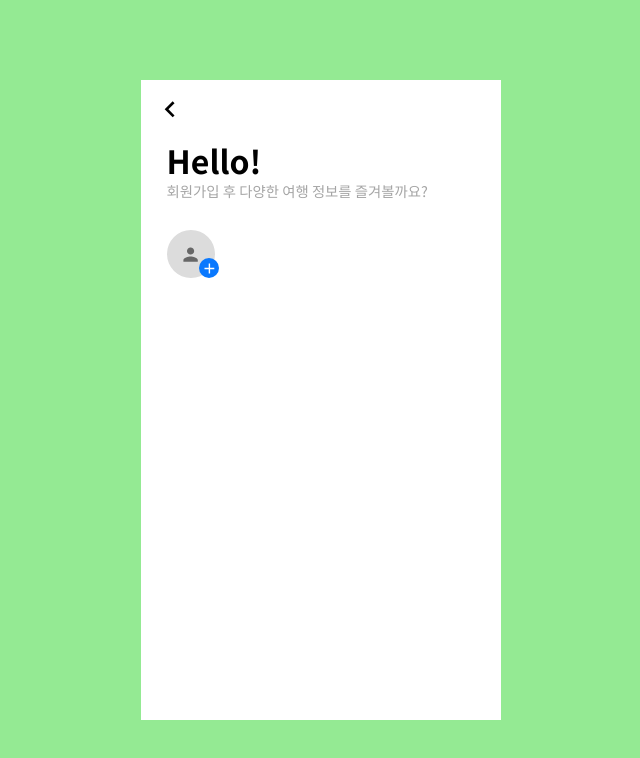
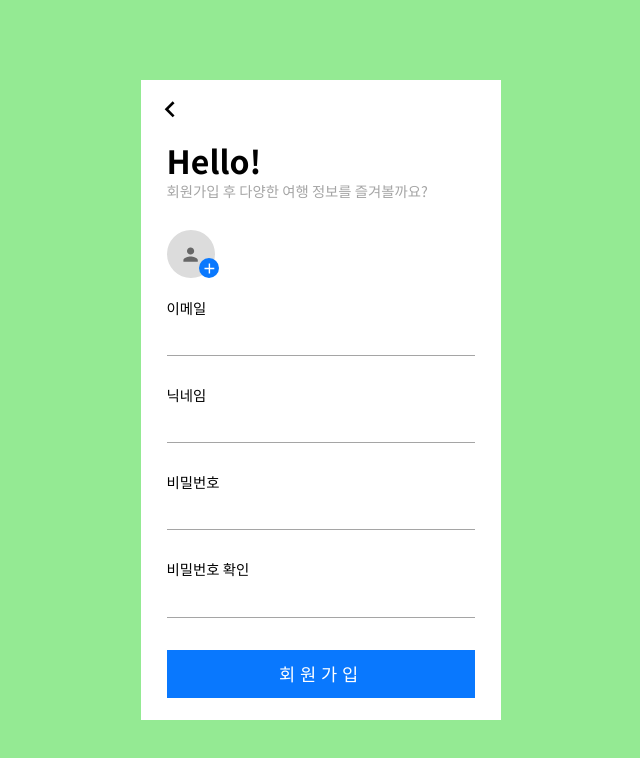
Before and after one commit to dev4us/interpark-study-ui, a React (Create React App) app: page /signup in a window 1280 px wide. Shown: the top 758 px of the page, without its empty margins (319-959 px from the left). Built offline with nearby package versions, Linux system fonts and the light colour scheme.

Commit message:
[FE] 회원가입 페이지 완성

```diff
--- a/src/Routes/SignUp/index.js
+++ b/src/Routes/SignUp/index.js
@@ -1,5 +1,6 @@
 import React, {useState} from "react";
 import styled, {css} from "styled-components";
+import { withRouter } from "react-router-dom";
 
 import { GoPlusSmall } from "react-icons/go";
 import { IoMdPerson } from "react-icons/io";
@@ -8,7 +9,7 @@ import LineHeader from "../../Components/LineHeader";
 
 import avatar from "../../Assets/Images/avatar.jpg";
 
-const SignUp = () => {
+const SignUp = ({history}) => {
   const [isUpload, handleUpload] = useState(false);
   return (
     <>
@@ -17,6 +18,7 @@ const SignUp = () => {
         <TitleFrame>
           <MainTitle>Hello!</MainTitle>
           <SubTitle>회원가입 후 다양한 여행 정보를 즐겨볼까요?</SubTitle>
+        </TitleFrame>
         <SignUpFrame>
           <ProfileImage uploaded={isUpload} onClick={() => handleUpload(!isUpload)}>
             <ThumbnailFrame uploadImage={isUpload ? avatar : ''}>
@@ -32,12 +34,32 @@ const SignUp = () => {
                 )
               }
           </ProfileImage>
+          <InputName>이메일</InputName>
+          <InputFrame>
+              <InputTag type="text"></InputTag>
+          </InputFrame>
+          <InputName>닉네임</InputName>
+          <InputFrame>
+              <InputTag type="text"></InputTag>
+          </InputFrame>
+          <InputName>비밀번호</InputName>
+          <InputFrame>
+              <InputTag type="password"></InputTag>
+          </InputFrame>
+          <InputName>비밀번호 확인</InputName>
+          <InputFrame>
+              <InputTag type="password"></InputTag>
+          </InputFrame>
         </SignUpFrame>
-        </TitleFrame>
+        <ConfirmFrame>
+          <ConfirmBtn onClick={() => history.push({pathname: "/main"})}>회원가입</ConfirmBtn>
+        </ConfirmFrame>
       </Container>
     </>
   );
 };
+
+export default withRouter(SignUp);
 
 const Container = styled.div`
   width:100%;
@@ -63,6 +85,8 @@ const SubTitle = styled.div`
 
 const SignUpFrame = styled.div`
   margin-top:2rem;
+  padding-left:1.6rem;
+  padding-right:1.6rem;
 `;
 
 const ProfileImage = styled.div`
@@ -71,6 +95,7 @@ const ProfileImage = styled.div`
   height:3rem;
   background:#dcdcdc;
   border-radius:100px;
+  margin-bottom:1.4rem;
 `;
 
 const ThumbnailFrame = styled.div`
@@ -111,4 +136,40 @@ const NoThumbnail = styled(IoMdPerson)`
   color:#676767;
 `;
 
-export default SignUp;
+const InputName = styled.div`
+  font-size:0.9rem;
+  font-weight:medium;
+  margin-bottom:0.3rem;
+`;
+
+const InputFrame = styled.div`
+  display:flex;
+  margin-bottom:2rem;
+`;
+
+const InputTag = styled.input`
+  width:100%;
+  padding:0.5rem;
+  border:unset;
+  border-bottom:1px solid #a5a5a5;
+
+  :focus{
+    padding-bottom:0.43rem;
+    border-bottom:0.15rem solid #0978fe;
+  }
+`;
+
+const ConfirmFrame = styled.div`
+  width:100%;
+  padding-left:1.6rem;
+  padding-right:1.6rem;
+`;
+const ConfirmBtn = styled.button`
+  width:100%;
+  height:3rem;
+  font-size:1.1rem;
+  letter-spacing:0.3rem;
+  color:white;
+  background: #0978fe;
+  border:unset;
+`;
```
Lines whose indentation alone changed are shown as unchanged.
